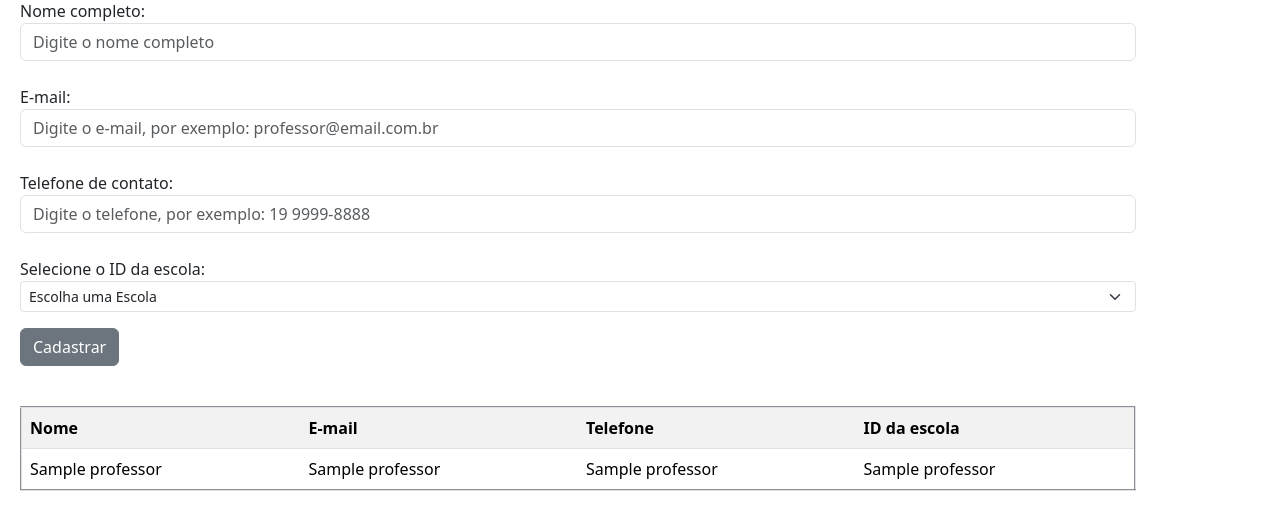
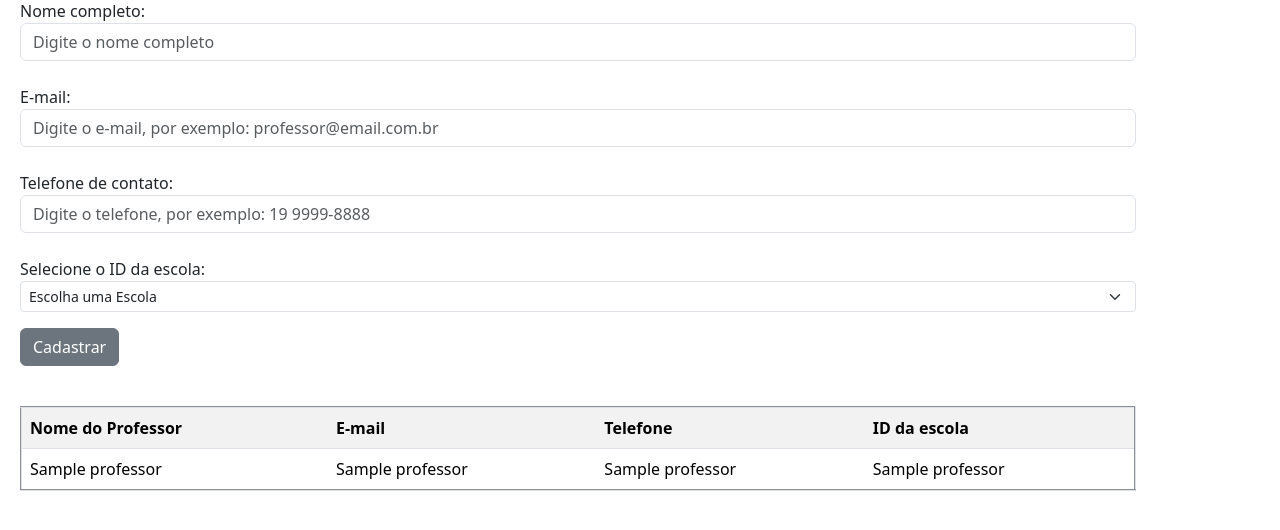
Before and after one commit to fstandke/SistemaavaliacaoPI3, a Flask app: page /cadastro/ in a window 1280 px wide. Shown: the part 151-681 px from the top of the page. Run offline with Flask 3, Linux system fonts and the light colour scheme; a database or web service that is not in the repository returns one stand-in record (values such as "Sample title"); some libraries are stand-ins or nearby versions.

Commit message:
Ajustado tela de cadastro de professor

```diff
--- a/templates/cadastro.html
+++ b/templates/cadastro.html
@@ -14,7 +14,6 @@
             <input class="form-control" placeholder="Digite o telefone, por exemplo: 19 9999-8888"  type="text" name="telefone" id="telefone"></div><br>
 
             <div><label class="form-control-label" for="id_escola">Selecione o ID da escola:</label>
-            <!-- <input class="form-select" type="text" name="id_escola" id="id_escola"></div><br> -->
             <select class="form-select form-select-sm mb-3" aria-label="Large select example" id="id_escola" name="id_escola">
             <option selected>Escolha uma Escola</option>
             {% for escola in escola_list:%}
@@ -31,7 +30,7 @@
     <table border='2' class="table table-striped">
         <tr>
             <th>
-                Nome
+                Nome do Professor
             </th>
             <th>
                 E-mail
@@ -55,7 +54,7 @@
                     {{ prof[3] }}
                 </td>
                 <td>
-                    {{ prof[4] }}
+                    {{prof[4]}}
                 </td>
             </tr>
         {% endfor %}
```
